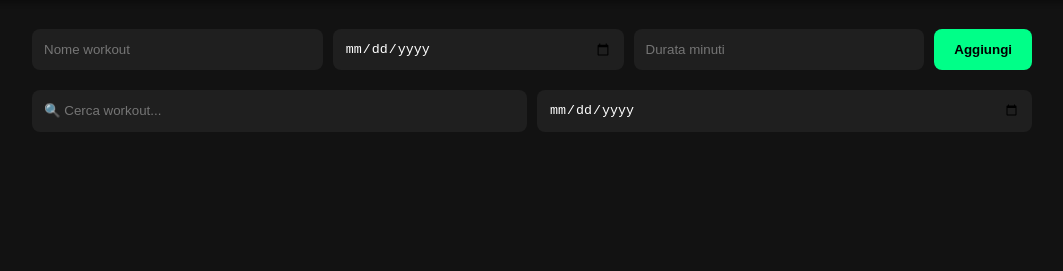
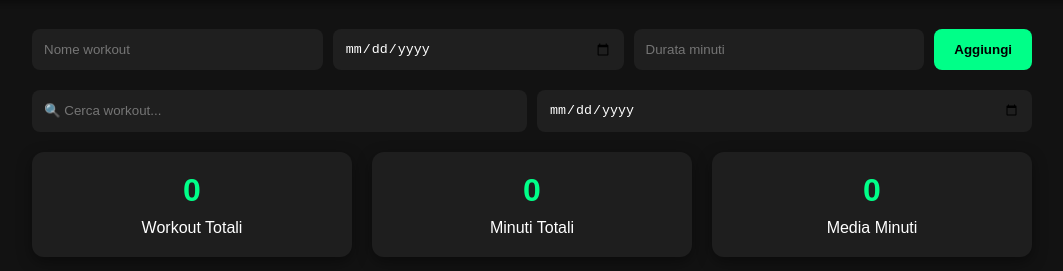
Before and after one commit to AlessandroPiazza300/workout-tracker, a website: page client/index.html in a window 1280 px wide. Shown: the part 69-340 px from the top of the page, without its empty margins (108-1171 px from the left). Drawn offline with Linux system fonts and the light colour scheme; no server answers.

Commit message:
aggiunte statistiche

```diff
--- a/client/index.html
+++ b/client/index.html
@@ -61,6 +61,25 @@
 
         </div>
 
+        <div class="stats-container">
+
+            <div class="stat-card">
+                <h2 id="totalWorkouts">0</h2>
+                <p>Workout Totali</p>
+            </div>
+
+            <div class = "stat-card">
+                <h2 id = "totalMinutes">0</h2>
+                <p> Minuti Totali</p>
+            </div>
+
+            <div class = "stat-card">
+                <h2 id = "averageDuration">0</h2>
+                <p>Media Minuti</p>
+            </div>
+
+        </div>
+
         <!-- LISTA -->
         <div id="workoutList">
 
--- a/client/script.js
+++ b/client/script.js
@@ -11,6 +11,10 @@ const durationInput = document.getElementById("duration");
 const searchInput = document.getElementById("searchInput");
 const dateFilter = document.getElementById("dateFilter");
 
+const totalWorkouts = document.getElementById("totalWorkouts");
+const totalMinute = document.getElementById("totalMinutes");
+const averageDuration = document.getElementById("averageDuration");
+
 
 // CARICA WORKOUT
 async function loadWorkouts() {
@@ -22,6 +26,30 @@ async function loadWorkouts() {
         const workouts = await response.json();
 
         workoutList.innerHTML = "";
+
+        // parte che mi aiuta a calcolare le statistiche
+        const total = workouts.length;
+
+        let minutes = 0;
+
+        workouts.forEach(workouts => {
+
+            minutes += Number(workout.duration); // somma le durate di tutti i workouts
+        });
+
+        const average =  // calcolo media
+            total > 0
+            ? Math.round(minutes/total)
+            : 0;
+
+        // aggiornamento dashboard
+
+        totalWorkouts.textContent = total; // aggiornamento HTML automatico
+
+        totalMinute.textContent = minutes;
+
+        averageDuration.textContent = average;
+
 
         workouts.forEach(workout => {
 
--- a/client/style.css
+++ b/client/style.css
@@ -165,3 +165,46 @@ button {
         width: 100%;
     }
 }
+
+/* STATISTICHE */
+
+.stats-container {
+
+    display: grid;
+
+    grid-template-columns:
+        repeat(auto-fit, minmax(200px, 1fr));
+
+    gap: 20px;
+
+    margin-bottom: 30px;
+}
+
+.stat-card {
+
+    background: #1e1e1e;
+
+    padding: 20px;
+
+    border-radius: 12px;
+
+    text-align: center;
+
+    box-shadow: 0 5px 15px rgba(0,0,0,0.4);
+
+    transition: transform 0.2s;
+}
+
+.stat-card:hover {
+
+    transform: translateY(-5px);
+}
+
+.stat-card h2 {
+
+    color: #00ff88;
+
+    font-size: 2rem;
+
+    margin-bottom: 10px;
+}
```
